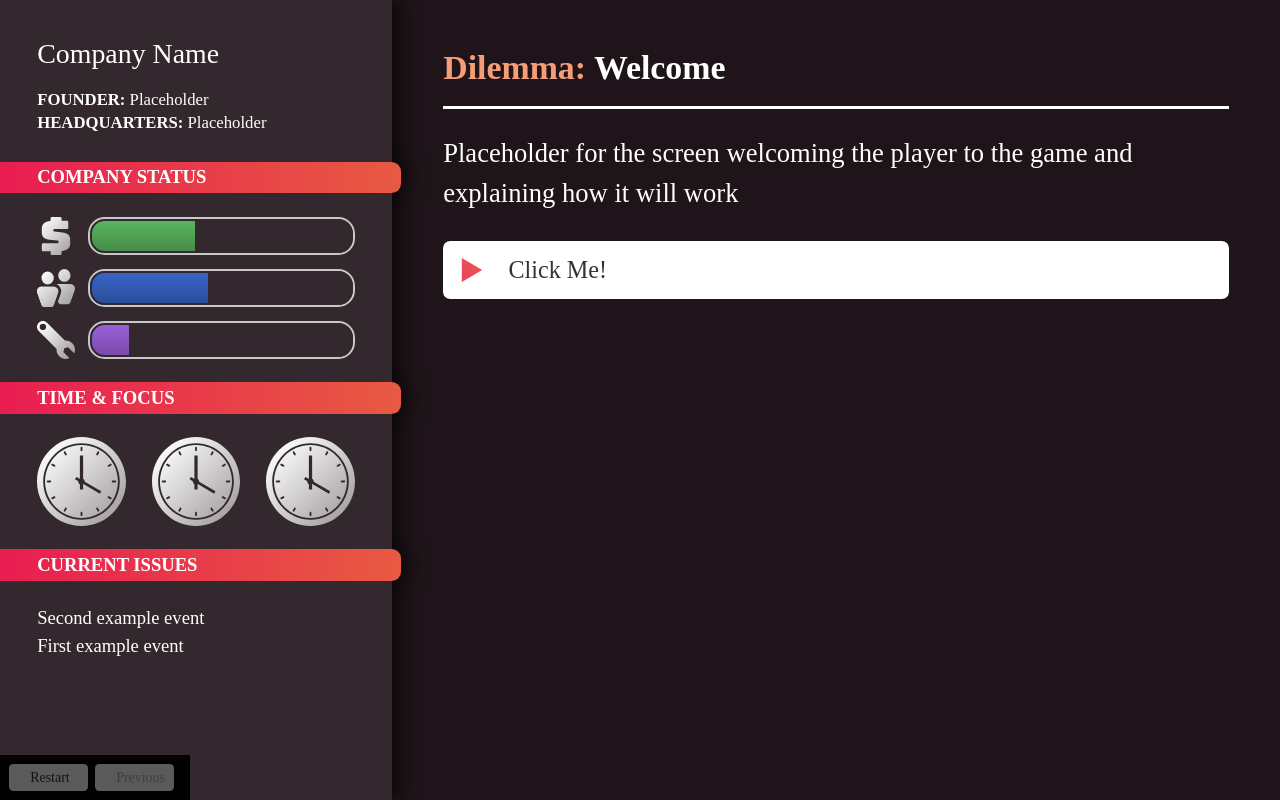
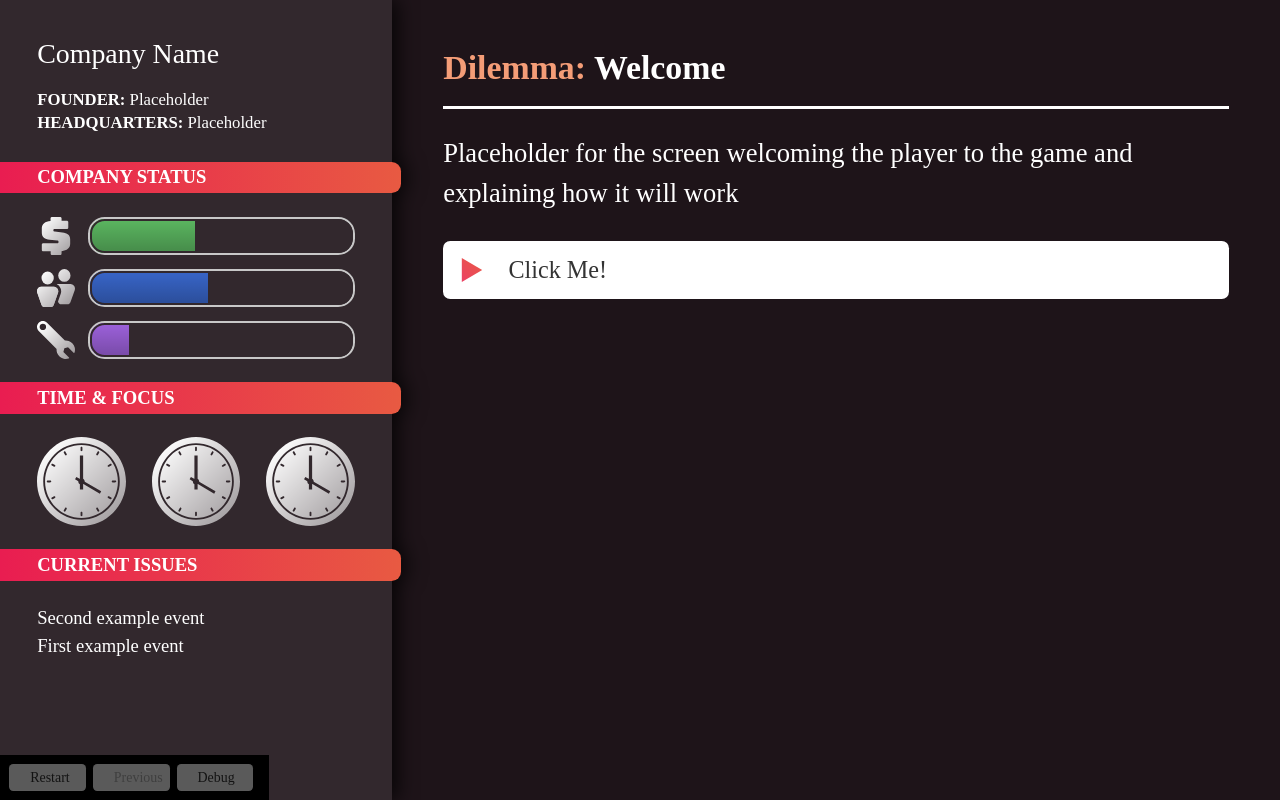
Before and after one commit to randylubin/engine-startup-agenda-2022, a Vue app: page / in a window 1280 px wide. Built offline with nearby package versions, Linux system fonts and the light colour scheme; a web font is replaced by a local one.

Commit message:
debug console working

```diff
--- a/src/components/ChapterControlPanel.vue
+++ b/src/components/ChapterControlPanel.vue
@@ -1,7 +1,24 @@
 <template>
- <div id="chapter-control-panel">
-    <button v-on:click="restartGame()"><span>Restart</span></button>
-    <button v-on:click="undoChoice()" :disabled="chapterHistory.length == 1"><span>Previous</span></button>
+  <div>
+    <div id="chapter-control-panel">
+      <button v-on:click="restartGame()"><span>Restart</span></button>
+      <button v-on:click="undoChoice()" :disabled="chapterHistory.length == 1"><span>Previous</span></button>
+      <button v-on:click="toggleDebug()"><span>Debug</span></button>
+    </div>
+    <div id="debug-panel" v-if="debugOpen">
+      <h1 class="text-center">Debug Options</h1>
+      <div class="state-editor">
+        <textarea v-model="editedStateString" cols="30" rows="10"></textarea>
+        <div>{{jsonError}}</div>
+        <button v-on:click="updateState(editedStateString)" :disabled="currentStateString == editedStateString || jsonError">Update</button>
+      </div>
+      <div class="go-to-chapter">
+        Go to chapter: <input v-model="targetChapter" type="text" id="input-go-to-chapter"> <button v-on:click="goToChapter(targetChapter)" :disabled="!targetChapter">Go</button>
+      </div>
+      <button v-on:click="toggleDebug()">Close</button>
+
+
+    </div>
   </div>
 </template>
 
@@ -10,15 +27,34 @@
   export default {
     name: 'chapter-control-panel',
     props: {
-      chapterHistory: Array
+      chapterHistory: Array,
+      currentStateString: String,
     },
     components: {
     },
     data () {
       return {
+        debugOpen: false,
+        targetChapter: null,
+        editedStateString: null,
       }
     },
     mounted () {
+    },
+    computed: {
+      jsonError: function(){
+        try {
+          JSON.parse(this.editedStateString)
+          return null
+        } catch(e) {
+          return e;
+        }
+      }
+    },
+    watch: {
+      currentStateString: function(state){
+        this.editedStateString = state;
+      }
     },
     methods: {
       restartGame () {
@@ -27,11 +63,22 @@
       undoChoice(){
         this.$emit('undo-state-change')
       },
+      toggleDebug(){
+        this.debugOpen = !this.debugOpen
+      },
+      goToChapter(targetChapter){
+        this.$emit('go-to-chapter', targetChapter);
+        this.toggleDebug();
+        this.targetChapter = null;
+      },
+      updateState(newStateString){
+        this.$emit('update-state', JSON.parse(newStateString));
+      }
     }
   }
 </script>
 
-<style>
+<style lang="scss" >
 
 div#chapter-control-panel {
 	display: flex;
@@ -55,4 +102,28 @@ div#chapter-control-panel button {
 
 div#chapter-control-panel button::before { content: '' }
 
+div#debug-panel {
+  position: absolute;
+  left: 0;
+  top: 0;
+  z-index: 5001;
+  background: black;
+  width: 500px;
+  padding: 1em;
+
+  button {
+    width: auto;
+  }
+}
+
+.go-to-chapter {
+  display: inline;
+}
+
+#input-go-to-chapter {
+  width: 35px;
+  margin: 0px 10px;
+  display: inline;
+}
+
 </style>
--- a/src/components/Game.vue
+++ b/src/components/Game.vue
@@ -15,8 +15,11 @@
     ></app-dilemma>
 	<app-chapter-control-panel
       :chapterHistory="chapterHistory"
+			:currentStateString="JSON.stringify(stateHistory[this.stateHistory.length-1], null, 5)"
+			@go-to-chapter="goToChapter($event)"
       @restart-game="restartGame()"
       @undo-state-change="undoStateChange()"
+			@update-state="updateState($event)"
     ></app-chapter-control-panel>
     <!--<div>
       Current Gamestate: {{stateHistory[this.stateHistory.length-1]}}
@@ -68,8 +71,16 @@
       chooseOption(option){
         this.optionHistory.push(option)
       },
+			goToChapter(targetChapter){
+				console.log('going to', targetChapter)
+				let newDilemma = DilemmaCompiler[targetChapter](this.stateHistory[this.stateHistory.length-1])
+        this.chapterHistory.push(newDilemma)
+        this.optionHistory.push(null)
+        this.stateHistory.push(JSON.parse(JSON.stringify(this.stateHistory[this.stateHistory.length-1])))
+        this.currentChapterInfo = newDilemma
+			},
       nextPrompt(){
-        console.log('ch length', this.chapterHistory.length)
+        // console.log('ch length', this.chapterHistory.length)
         let newDilemma = DilemmaCompiler[this.chapterHistory.length](this.stateHistory[this.stateHistory.length-1])
         this.chapterHistory.push(newDilemma)
         this.optionHistory.push(null)
```
